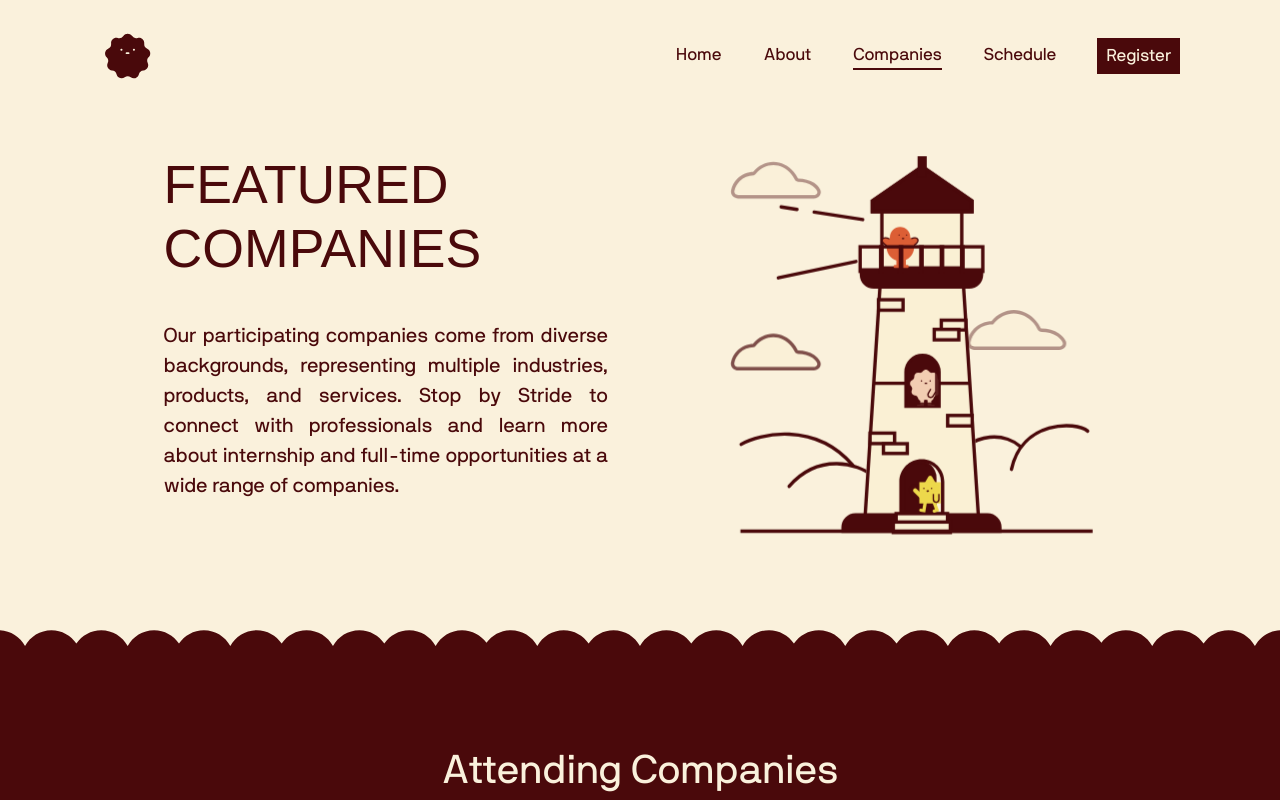
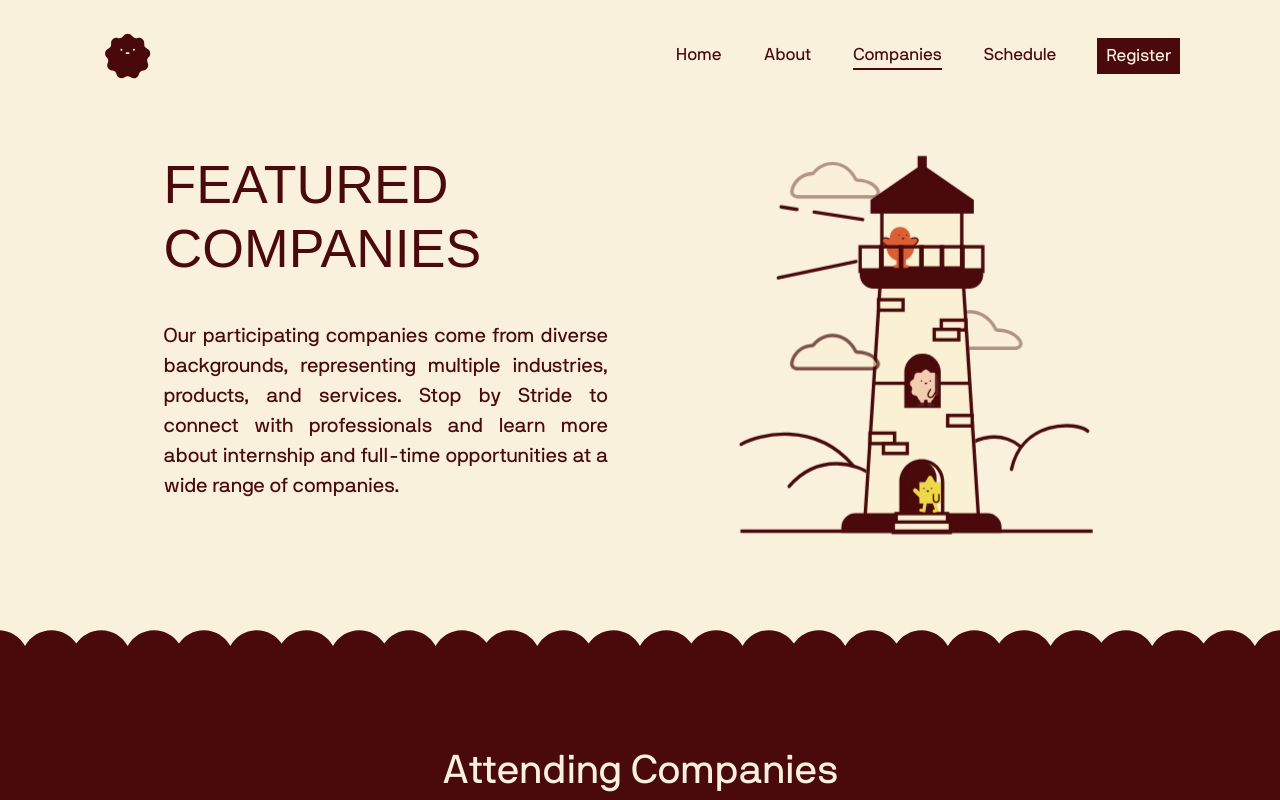
Before and after one commit to ucsddesignco/stride2023, a React (Vite) app: page /companies in a window 1280 px wide. Shown: the top 800 px of the page. Built offline with nearby package versions, Linux system fonts and the light colour scheme; a web font is replaced by a local one.

Commit message:
Feat: update header svgs to remove overflow

```diff
--- a/src/components/FerrisWheel/styles.scss
+++ b/src/components/FerrisWheel/styles.scss
@@ -3,6 +3,8 @@
   transform: translateY(7px);
 
   --opacity: 0.4;
+  --endingPos: 110%;
+  --beginningPosOffset: 20%;
 
 
   @keyframes InitialMoveCloudFerriswheel {
@@ -19,13 +21,13 @@
     }
     100% {
       opacity: 0;
-      transform: translateX(calc(110% - var(--start-pos)));
+      transform: translateX(calc(var(--endingPos) - var(--start-pos)));
     }
   }
 
   @keyframes MoveFullCloudFerriswheel {
     0% {
-      transform: translateX(calc(-1 * var(--start-pos) - 20%));
+      transform: translateX(calc(-1 * var(--start-pos) - var(--beginningPosOffset)));
       opacity: 0;
     }
 
@@ -38,7 +40,7 @@
     }
 
     100% {
-      transform: translateX(calc(110% - var(--start-pos)));
+      transform: translateX(calc(var(--endingPos) - var(--start-pos)));
       opacity: 0;
     }
   }
--- a/src/components/Lighthouse/style.scss
+++ b/src/components/Lighthouse/style.scss
@@ -4,6 +4,8 @@
   width: 100%;
   --scale: 1;
   --opacity: 0.4;
+  --endingPos: 110%;
+  --beginningPosOffset: 50%;
 
 
   // @keyframes Jumping {
@@ -52,13 +54,13 @@
     }
     100% {
       opacity: 0;
-      transform: translateX(calc(110% - var(--start-pos)));
+      transform: translateX(calc(var(--endingPos) - var(--start-pos)));
     }
   }
 
   @keyframes MoveFullCloudLighthouse {
     0% {
-      transform: translateX(calc(-1 * var(--start-pos) - 50%));
+      transform: translateX(calc(-1 * var(--start-pos) - 20%));
       opacity: 0;
     }
 
@@ -71,7 +73,7 @@
     }
 
     100% {
-      transform: translateX(calc(110% - var(--start-pos)));
+      transform: translateX(calc(var(--endingPos) - var(--start-pos)));
       opacity: 0;
     }
   }
--- a/src/components/PageHeader/styles.scss
+++ b/src/components/PageHeader/styles.scss
@@ -6,6 +6,11 @@
   gap: 8vw;
   margin-bottom: 5rem;
   padding-inline: calc(var(--padding) + 5vw);
+
+  svg {
+    overflow: visible;
+
+  }
 
   .text {
     display: flex;
@@ -30,9 +35,17 @@
 
 
   }
-  .svg-container svg{
-    height: clamp(250px, 225px + 12vw, 500px);
-    width: 34vw;
+
+  .svg-container {
+    div {
+      --endingPos: 90%;
+      --beginningPosOffset: 0%;
+    }
+
+    svg{
+      height: clamp(250px, 225px + 12vw, 500px);
+      width: 34vw;
+    }
   }
 
   @media screen and (max-width: 768px) {
```
